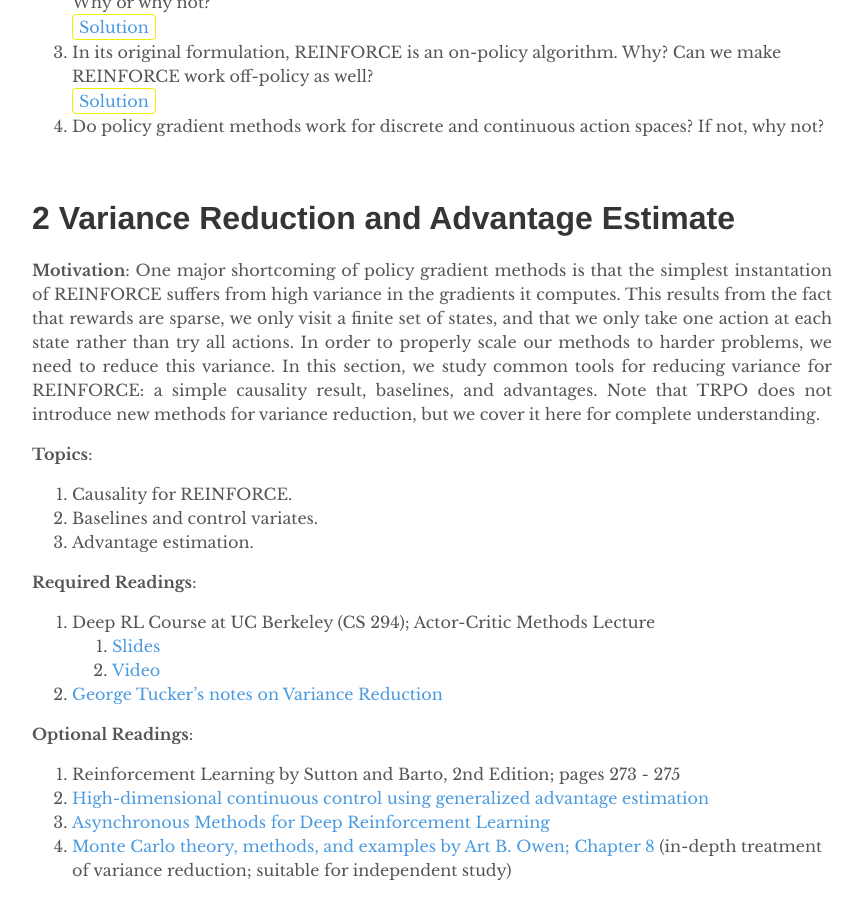
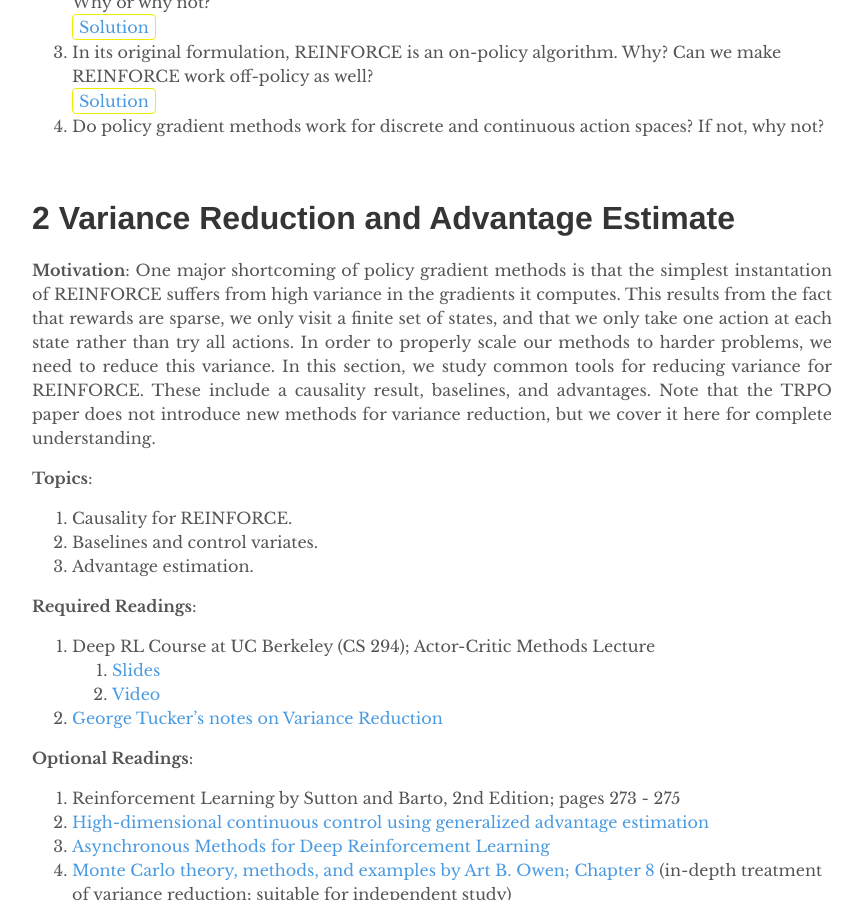
Before and after one commit to depthfirstlearning/depthfirstlearning.com, a Jekyll site: the page built from _posts/2018-06-19-TRPO.markdown, in a window 1280 px wide and 900 px high, scrolled down 1950 px. Shown: the whole window, without its empty margins (208-1071 px from the left). Built offline with Jekyll 4.4.1, drawn with Linux system fonts in a browser that asks for light colours; formulas are drawn with MathJax 3; some of the changed lines change nothing that is shown; some of the changed text lies outside the part shown.

Commit message:
TRPO: a couple more edits.

```diff
--- a/_posts/2018-06-19-TRPO.markdown
+++ b/_posts/2018-06-19-TRPO.markdown
@@ -37,10 +37,9 @@
 <br />
 
 # 1 Policy Gradient
-  **Motivation**: Policy gradient methods are a class of algorithms that allow
-  one to directly optimize the parameters of a policy, whether it is a linear
-  function or a neural network, by gradient descent. TRPO is one such
-  algorithm. In this section, we formalize the notion of Markov Decision Processes (MDP),
+  **Motivation**: Policy gradient methods (e.g. TRPO) are a class
+  of algorithms that allow us to directly optimize the parameters of a policy by
+  gradient descent. In this section, we formalize the notion of Markov Decision Processes (MDP),
   action and state spaces, and on-policy vs off-policy approaches. This leads to the
   REINFORCE algorithm, the simplest instantiation of the policy gradient method.
 
@@ -100,8 +99,8 @@
   it computes. This results from the fact that rewards are sparse, we only visit a finite
   set of states, and that we only take one action at each state rather than try all actions.
   In order to properly scale our methods to harder problems, we need to reduce this variance.
-  In this section, we study common tools for reducing variance for REINFORCE:
-  a simple causality result, baselines, and advantages. Note that TRPO does not introduce
+  In this section, we study common tools for reducing variance for REINFORCE. These include
+  a causality result, baselines, and advantages. Note that the TRPO paper does not introduce
   new methods for variance reduction, but we cover it here for complete understanding.
 
   **Topics**:
```
